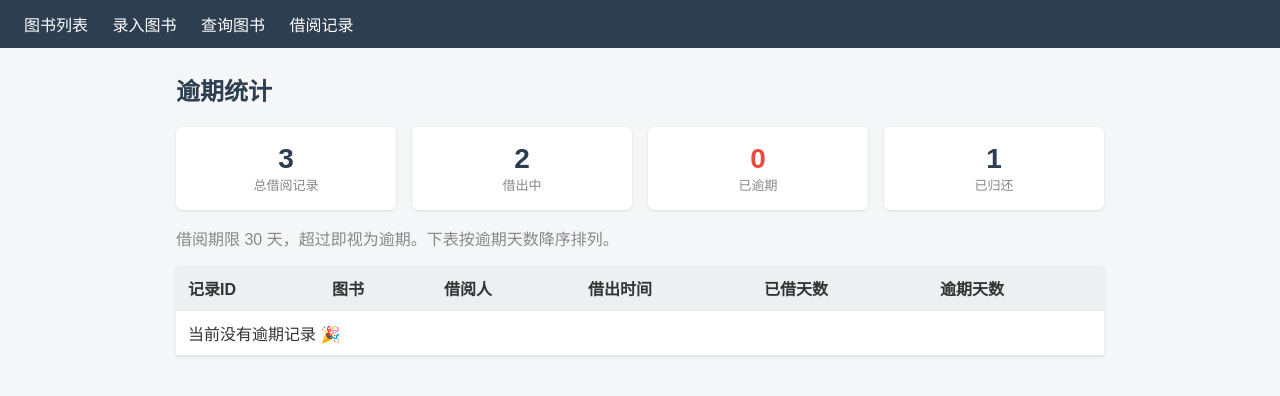
After one commit to nkly77/tsglxt, a Flask app: page /overdue in a window 1280 px wide. The commit adds this page. Shown: the top 396 px of the page. Run offline with Flask 3, Linux system fonts and the light colour scheme.

Commit message:
新增借阅记录查询、逾期统计

```diff
--- a/app.py
+++ b/app.py
@@ -103,8 +103,43 @@ def borrow_book(book_id):
 # ---------- 借阅记录 / 归还 ----------
 @app.route("/records")
 def records():
-    all_records = Borrow.query.order_by(Borrow.id.desc()).all()
-    return render_template("records.html", records=all_records)
+    # 查询条件：借阅人 / 书名 / 状态
+    borrower = request.args.get("borrower", "").strip()
+    book_title = request.args.get("book_title", "").strip()
+    status = request.args.get("status", "").strip()   # all / borrowed / returned / overdue
+
+    query = Borrow.query.join(Book, Borrow.book_id == Book.id)
+
+    if borrower:
+        query = query.filter(Borrow.borrower.like(f"%{borrower}%"))
+    if book_title:
+        query = query.filter(Book.title.like(f"%{book_title}%"))
+    if status == "borrowed":
+        query = query.filter(Borrow.is_returned.is_(False))
+    elif status == "returned":
+        query = query.filter(Borrow.is_returned.is_(True))
+
+    all_records = query.order_by(Borrow.id.desc()).all()
+
+    # 逾期判断：未归还 且 借出时间超过 LOAN_DAYS
+    now = datetime.now()
+    loan_days = app.config.get("LOAN_DAYS", 30)
+    rows = []
+    for r in all_records:
+        overdue_days = 0
+        if not r.is_returned:
+            elapsed = (now - r.borrow_time).days
+            if elapsed > loan_days:
+                overdue_days = elapsed - loan_days
+        rows.append({"record": r, "overdue_days": overdue_days})
+
+    # 若选择「逾期」状态，只保留逾期行
+    if status == "overdue":
+        rows = [x for x in rows if x["overdue_days"] > 0]
+
+    return render_template("records.html", rows=rows,
+                           borrower=borrower, book_title=book_title,
+                           status=status, loan_days=loan_days)
 
 
 @app.route("/return/<int:record_id>", methods=["POST"])
@@ -140,6 +175,43 @@ def delete_book(book_id):
     db.session.commit()
     flash(f"《{book.title}》已删除", "success")
     return redirect(url_for("index"))
+
+
+# ---------- 逾期统计 ----------
+@app.route("/overdue")
+def overdue():
+    now = datetime.now()
+    loan_days = app.config.get("LOAN_DAYS", 30)
+
+    # 所有未归还记录
+    active = Borrow.query.filter(Borrow.is_returned.is_(False)) \
+                         .order_by(Borrow.borrow_time.asc()).all()
+
+    rows = []
+    for r in active:
+        elapsed = (now - r.borrow_time).days
+        overdue_days = elapsed - loan_days
+        if overdue_days > 0:
+            rows.append({"record": r, "elapsed": elapsed, "overdue_days": overdue_days})
+
+    # 按逾期天数降序
+    rows.sort(key=lambda x: x["overdue_days"], reverse=True)
+
+    # 汇总统计
+    total_borrowed = Borrow.query.count()
+    total_active = len(active)
+    total_overdue = len(rows)
+    total_returned = Borrow.query.filter(Borrow.is_returned.is_(True)).count()
+
+    stats = {
+        "total_borrowed": total_borrowed,
+        "total_active": total_active,
+        "total_overdue": total_overdue,
+        "total_returned": total_returned,
+        "loan_days": loan_days,
+    }
+
+    return render_template("overdue.html", rows=rows, stats=stats)
 
 
 # ---------- 编辑图书 ----------
--- a/config.py
+++ b/config.py
@@ -7,3 +7,5 @@ class Config:
     SECRET_KEY = "tsgkxt-secret-key-change-me"
     SQLALCHEMY_DATABASE_URI = "sqlite:///" + os.path.join(BASE_DIR, "library.db")
     SQLALCHEMY_TRACK_MODIFICATIONS = False
+        # 借阅期限（天），超过即视为逾期
+    LOAN_DAYS = 30
--- a/static/style.css
+++ b/static/style.css
@@ -36,3 +36,22 @@ th { background: #ecf0f1; }
 .flash.error { background: #f8d7da; color: #721c24; }
 .btn-danger { background: #e74c3c; }
 .btn-danger:hover { background: #c0392b; }
+/* 逾期行高亮 */
+.row-overdue { background: #fff5f5; }
+.badge-overdue {
+    display: inline-block; background: #e74c3c; color: #fff;
+    padding: 2px 8px; border-radius: 10px; font-size: 12px;
+}
+/* 统计卡片 */
+.stats { display: flex; gap: 16px; margin: 16px 0; flex-wrap: wrap; }
+.stat-card {
+    flex: 1; min-width: 140px; background: #fff; border-radius: 6px;
+    padding: 16px; text-align: center; box-shadow: 0 1px 3px rgba(0,0,0,.1);
+}
+.stat-card .stat-num { display: block; font-size: 28px; font-weight: 700; color: #2c3e50; }
+.stat-card span:last-child { color: #888; font-size: 13px; }
+.stat-warn .stat-num { color: #e74c3c; }
+/* 下拉框样式 */
+.form-inline select {
+    padding: 6px 10px; border: 1px solid #ccc; border-radius: 4px; margin-right: 6px;
+}
--- /dev/null
+++ b/templates/overdue.html
@@ -0,0 +1,37 @@
+{% extends "base.html" %}
+{% block content %}
+<h2>逾期统计</h2>
+
+<div class="stats">
+    <div class="stat-card"><span class="stat-num">{{ stats.total_borrowed }}</span><span>总借阅记录</span></div>
+    <div class="stat-card"><span class="stat-num">{{ stats.total_active }}</span><span>借出中</span></div>
+    <div class="stat-card stat-warn"><span class="stat-num">{{ stats.total_overdue }}</span><span>已逾期</span></div>
+    <div class="stat-card"><span class="stat-num">{{ stats.total_returned }}</span><span>已归还</span></div>
+</div>
+
+<p style="color:#888">借阅期限 {{ stats.loan_days }} 天，超过即视为逾期。下表按逾期天数降序排列。</p>
+
+<table>
+    <thead>
+        <tr>
+            <th>记录ID</th><th>图书</th><th>借阅人</th>
+            <th>借出时间</th><th>已借天数</th><th>逾期天数</th>
+        </tr>
+    </thead>
+    <tbody>
+    {% for item in rows %}
+        {% set r = item.record %}
+        <tr class="row-overdue">
+            <td>{{ r.id }}</td>
+            <td>{{ r.book.title }}</td>
+            <td>{{ r.borrower }}</td>
+            <td>{{ r.borrow_time.strftime('%Y-%m-%d %H:%M') }}</td>
+            <td>{{ item.elapsed }} 天</td>
+            <td><span class="badge-overdue">{{ item.overdue_days }} 天</span></td>
+        </tr>
+    {% else %}
+        <tr><td colspan="6">当前没有逾期记录 🎉</td></tr>
+    {% endfor %}
+    </tbody>
+</table>
+{% endblock %}
```
Also changed, not shown: templates/records.html (+25 -4 lines).
